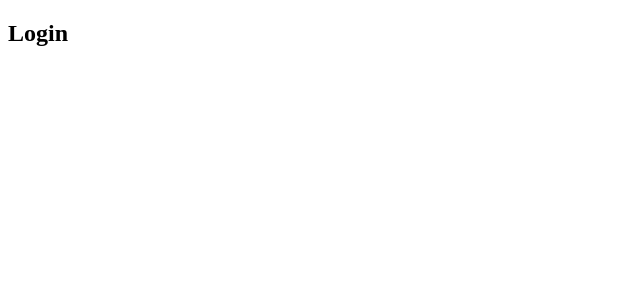
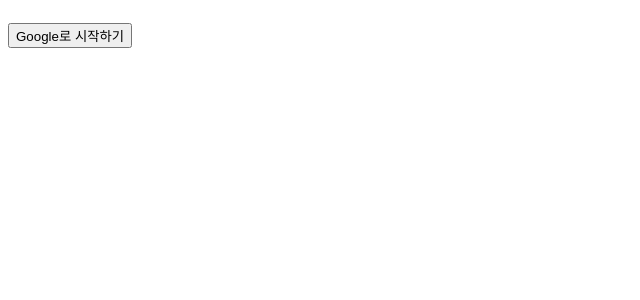
Before and after one commit to littlebreeze/Refesta, a React (Vite) app in the folder client/: page /login in a window 1280 px wide. Shown: the top 300 px of the page, without its empty margins (0-640 px from the left). Built offline with nearby package versions, Linux system fonts and the light colour scheme.

Commit message:
✨ feat(fe): 구글 로그인 시작

```diff
--- a/client/src/App.jsx
+++ b/client/src/App.jsx
@@ -1,12 +1,13 @@
-import { useState } from "react";
-import "./App.css";
-import { BrowserRouter, Routes, Route } from "react-router-dom";
-import Login from "./pages/Login";
-import RegisterInfo from "./pages/RegisterInfo";
-import Home from "./pages/Home";
-import FestivalList from "./pages/FestivalList";
-import FestivalDetail from "./pages/FestivalDetail";
-import Notfound from "./pages/Notfound";
+import { useState } from 'react';
+import './App.css';
+import { BrowserRouter, Routes, Route } from 'react-router-dom';
+import Login from './pages/Login';
+import RegisterInfo from './pages/RegisterInfo';
+import Home from './pages/Home';
+import FestivalList from './pages/FestivalList';
+import FestivalDetail from './pages/FestivalDetail';
+import Notfound from './pages/Notfound';
+import Google_Login from './components/start/Google_login';
 
 function App() {
   const [count, setCount] = useState(0);
@@ -14,12 +15,13 @@ function App() {
   return (
     <BrowserRouter>
       <Routes>
-        <Route path="/login" element={<Login />} />
-        <Route path="/Regist" element={<RegisterInfo />} />
-        <Route path="/" element={<Home />} />
-        <Route path="/FestivalList" element={<FestivalList />} />
-        <Route path="/FestivalDetail" element={<FestivalDetail />} />
-        <Route path="*" element={<Notfound />} />
+        <Route path='/login' element={<Login />} />
+        <Route path='/google-login' element={<Google_Login />} />
+        <Route path='/Regist' element={<RegisterInfo />} />
+        <Route path='/' element={<Home />} />
+        <Route path='/FestivalList' element={<FestivalList />} />
+        <Route path='/FestivalDetail' element={<FestivalDetail />} />
+        <Route path='*' element={<Notfound />} />
       </Routes>
     </BrowserRouter>
   );
--- /dev/null
+++ b/client/src/components/start/Google_login.jsx
@@ -0,0 +1,9 @@
+import { useSearchParams } from 'react-router-dom';
+const Google_Login = () => {
+  const [params, setParams] = useSearchParams();
+  console.log(params.get('code'));
+
+  return <h2>code 가져오기</h2>;
+};
+
+export default Google_Login;
--- a/client/src/components/start/Login.jsx
+++ b/client/src/components/start/Login.jsx
@@ -1,4 +1,25 @@
+import { useNavigate } from 'react-router-dom';
+
 const Login = () => {
-  return <div>Login</div>;
+  const navigate = useNavigate();
+
+  const handleNavigateBack = () => {
+    navigate(-1);
+  };
+
+  const handleLogin = () => {
+    // 구글 로그인 화면으로 이동시키기
+    window.location.href = `https://accounts.google.com/o/oauth2/v2/auth?
+		client_id=${import.meta.env.VITE_GOOGLE_AUTH_CLIENT_ID}
+		&redirect_uri=${import.meta.env.VITE_GOOGLE_AUTH_REDIRECT_URI}
+		&response_type=code
+		&scope=email profile`;
+  };
+
+  return (
+    <div>
+      <button onClick={handleLogin}>Google로 시작하기</button>
+    </div>
+  );
 };
 export default Login;
--- a/client/src/pages/Login.jsx
+++ b/client/src/pages/Login.jsx
@@ -1,5 +1,10 @@
+import LoginComponent from '../components/start/Login';
 const Login = () => {
-  return <h2>Login</h2>;
+  return (
+    <h2>
+      <LoginComponent />
+    </h2>
+  );
 };
 
 export default Login;
```
Also changed, not shown: client/src/main.jsx (+5 -5 lines), 1 other file (tests, documents, lock files or other folders).
